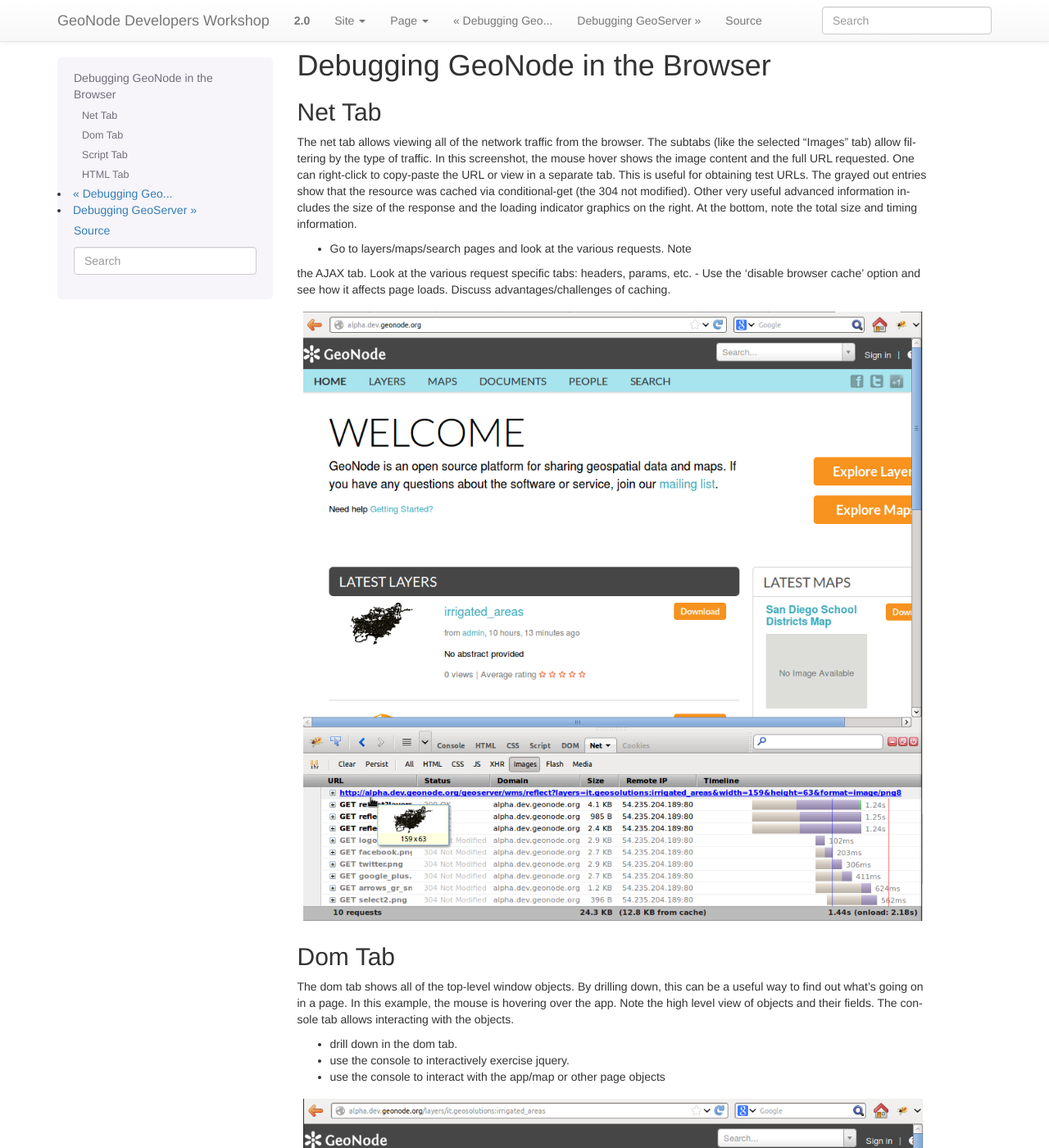
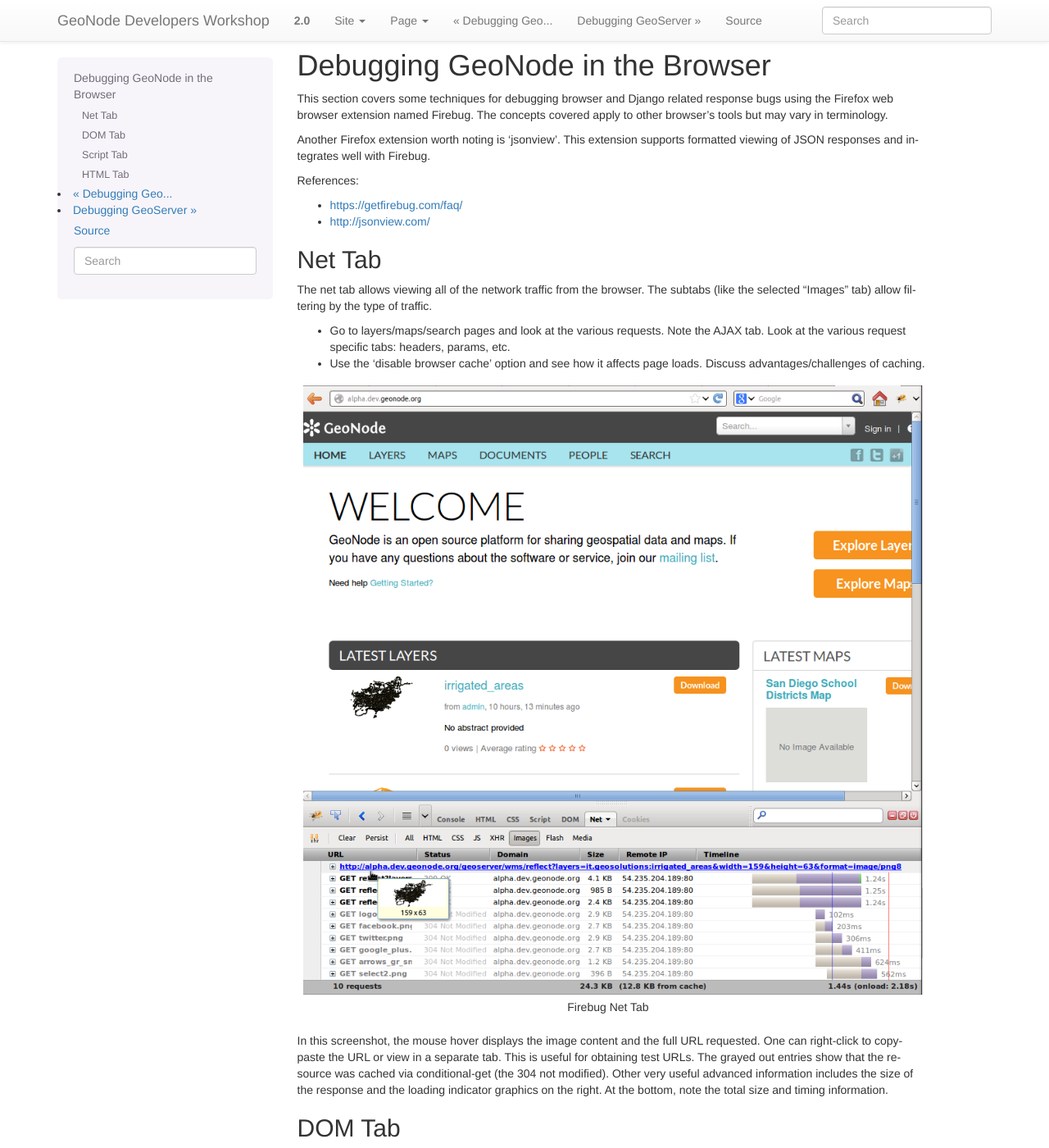
Before and after one commit to lucacasagrande/geonode-workshops, a Sphinx documentation site: the page built from devel/doc/debug/browser.rst, in a window 1280 px wide and 1400 px high. Shown: the whole window at 82% size. Built offline with Sphinx 7.4.7, drawn with Linux system fonts in a browser that asks for light colours; some of the changed text lies outside the part shown.

Commit message:
formatting and content fixes

```diff
--- a/devel/doc/debug/browser.rst
+++ b/devel/doc/debug/browser.rst
@@ -3,45 +3,69 @@
 Debugging GeoNode in the Browser
 ================================
 
+This section covers some techniques for debugging browser and Django related
+response bugs using the Firefox web browser extension named Firebug. The concepts
+covered apply to other browser's tools but may vary in terminology.
+
+Another Firefox extension worth noting is 'jsonview'. This extension supports
+formatted viewing of JSON responses and integrates well with Firebug.
+
+References:
+
+- https://getfirebug.com/faq/
+- http://jsonview.com/
 
 Net Tab
 -------
 
-The net tab allows viewing all of the network traffic from the browser. The subtabs (like the selected "Images" tab) allow filtering by the type of traffic. In this screenshot, the mouse hover shows the image content and the full URL requested. One can right-click to copy-paste the URL or view in a separate tab. This is useful for obtaining test URLs. The grayed out entries show that the resource was cached via conditional-get (the 304 not modified). Other very useful advanced information includes the size of the response and the loading indicator graphics on the right. At the bottom, note the total size and timing information.
+The net tab allows viewing all of the network traffic from the browser. The subtabs (like the selected "Images" tab) allow filtering by the type of traffic.
 
 - Go to layers/maps/search pages and look at the various requests. Note
-the AJAX tab. Look at the various request specific tabs: headers,
-params, etc.
+  the AJAX tab. Look at the various request specific tabs: headers,
+  params, etc.
 - Use the 'disable browser cache' option and see how it affects page
-loads. Discuss advantages/challenges of caching.
+  loads. Discuss advantages/challenges of caching.
 
 .. figure:: img/firebug-net.png
+   :align: center
 
-Dom Tab
+   Firebug Net Tab
+
+In this screenshot, the mouse hover displays the image content and the full URL requested. One can right-click to copy-paste the URL or view in a separate tab. This is useful for obtaining test URLs. The grayed out entries show that the resource was cached via conditional-get (the 304 not modified). Other very useful advanced information includes the size of the response and the loading indicator graphics on the right. At the bottom, note the total size and timing information.
+
+DOM Tab
 -------
 
-The dom tab shows all of the top-level window objects. By drilling down, this can be a useful way to find out what's going on in a page. In this example, the mouse is hovering over the app. Note the high level view of objects and their fields. The console tab allows interacting with the objects.
+The DOM tab displays all of the top-level window objects. By drilling down, this can be a useful way to find out what's going on in a page.
 
 - drill down in the dom tab.
 - use the console to interactively exercise jquery.
 - use the console to interact with the app/map or other page objects
 
 .. figure:: img/firebug-dom.png
+   :align: center
+
+   Firebug DOM Tab
+
+In this example, the mouse is hovering over the app. Note the high level view of objects and their fields. The console tab allows interacting with the objects.
 
 Script Tab
 ----------
 
-The script tab allows viewing scripts and debugging. The screenshot shows a breakpoint set at line 3, the current code is stopped at line 8 and the mouse hover is showing the value of the variable 'class_list'. On the right, the 'Watch' tab shows the various variables and scopes and offers a drill down view similar to the dom view. The stack tab shows the execution stack context outside the current frame.
+The script tab allows viewing scripts and debugging.
 
 - step through some code, look at various features, answer questions ???
 - TODO - can we build the client stuff in debug mode (aka - not minified, etc.)? How?
 
 .. figure:: img/firebug-debug.png
+   :align: center
+
+The screenshot displays a breakpoint set at line 3, the current code is stopped at line 8 and the mouse hover is displaying the value of the variable 'class_list'. On the right, the 'Watch' tab displays the various variables and scopes and offers a drill down view similar to the dom view. The stack tab displays the execution stack context outside the current frame.
 
 HTML Tab
 --------
 
-The HTML tag allows viewing and drilling down into the DOM. The screenshot shows a search result 'article' element highlighted with padding and margin in yellow and purple. The DOM structure is shown on the left and the right panel shows the specific style rules while the computed tab shows the effective style rules. The layout tab displays rulers and property values while the DOM tab shows a debug/DOM-like view of the actual object's properties.
+The HTML tag allows viewing and drilling down into the DOM.
 
 
 - identify elements, look at the various tabs, etc.
@@ -49,3 +73,6 @@
 - edit existing HTML elements via the raw and tree-view
 
 .. figure:: img/firebug-html.png
+   :align: center
+
+The screenshot displays a search result 'article' element highlighted with padding and margin in yellow and purple. The DOM structure is displayed on the left and the right panel displays the specific style rules while the computed tab displays the effective style rules. The layout tab displays rulers and property values while the DOM tab displays a debug/DOM-like view of the actual object's properties.
```
